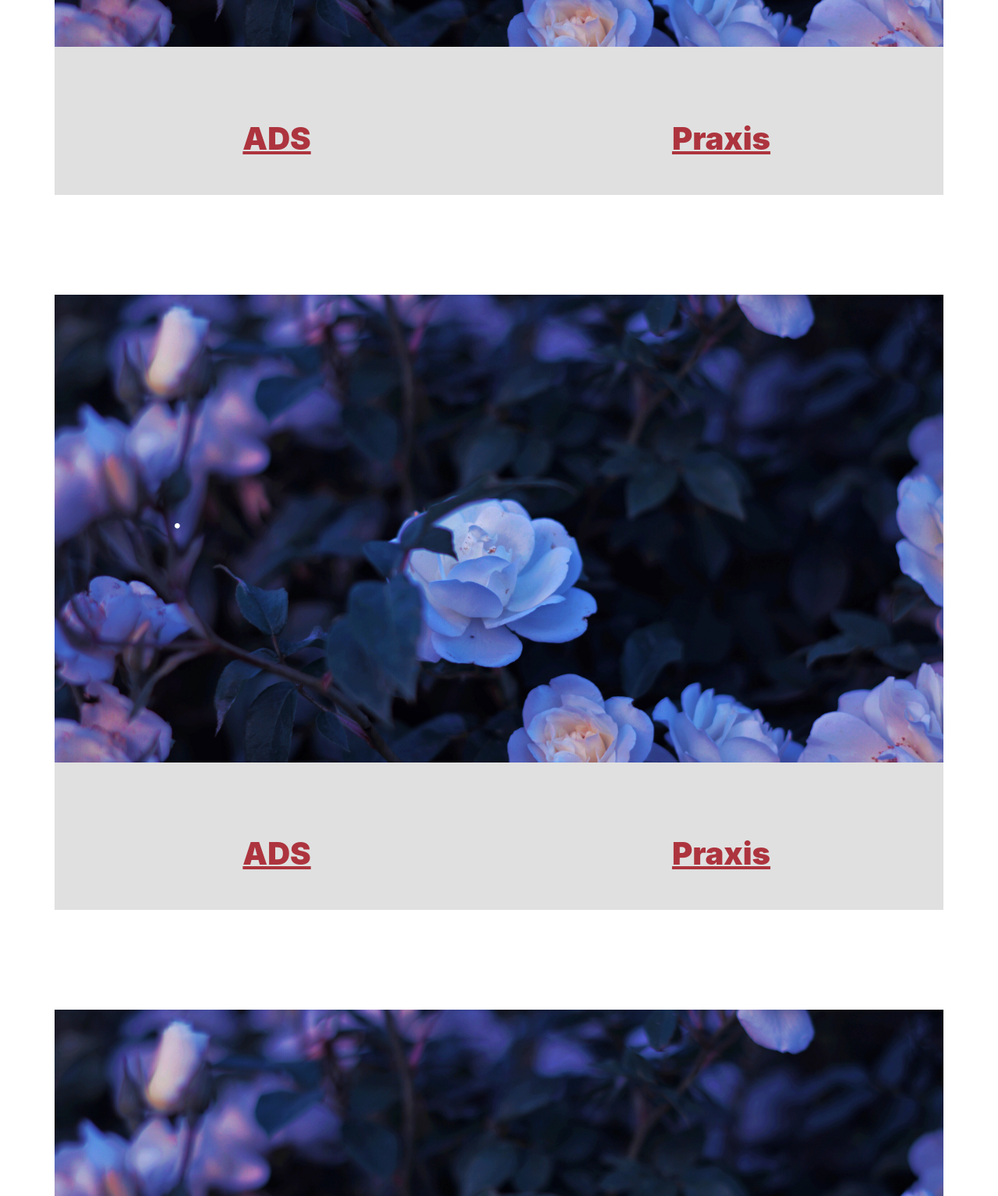
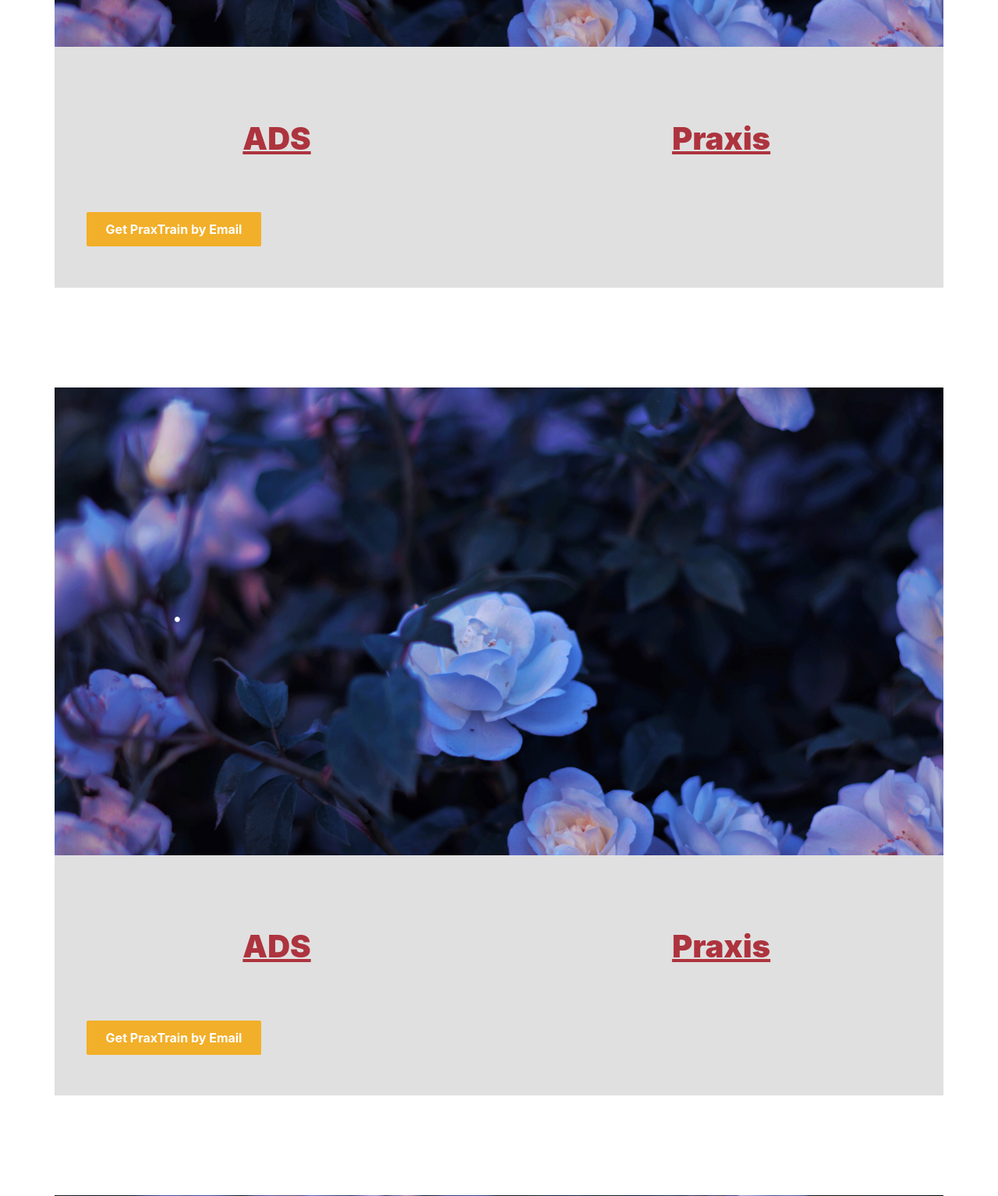
Before and after one commit to dupark3/praxTrain, a Flask app: page / in a window 1280 px wide. Shown: the part 668-2202 px from the top of the page at 78% size. Run offline with Flask 2, Linux system fonts and the light colour scheme; data that the repository does not hold is empty; some libraries are stand-ins or nearby versions.

Commit message:
Added subscribe button at the end of each post

```diff
--- a/app/static/style.css
+++ b/app/static/style.css
@@ -143,6 +143,10 @@ html, body {
   text-decoration: underline;
 }
 
+.today-subscribe{
+  margin:0.2vw 2vw;
+}
+
 #subscribe{
   /*opacity: 0; for fade in effect*/
   /*transition:0.6s;*/
--- a/app/templates/index.html
+++ b/app/templates/index.html
@@ -113,7 +113,9 @@
               </p>
               {% endif %}
             </div>
-
+            <div class="col-6 today-subscribe">
+              <input type="submit" id="subscribe-button" value="Get PraxTrain by Email">
+            </div>
         </div>
     </div>
 </div>
```
